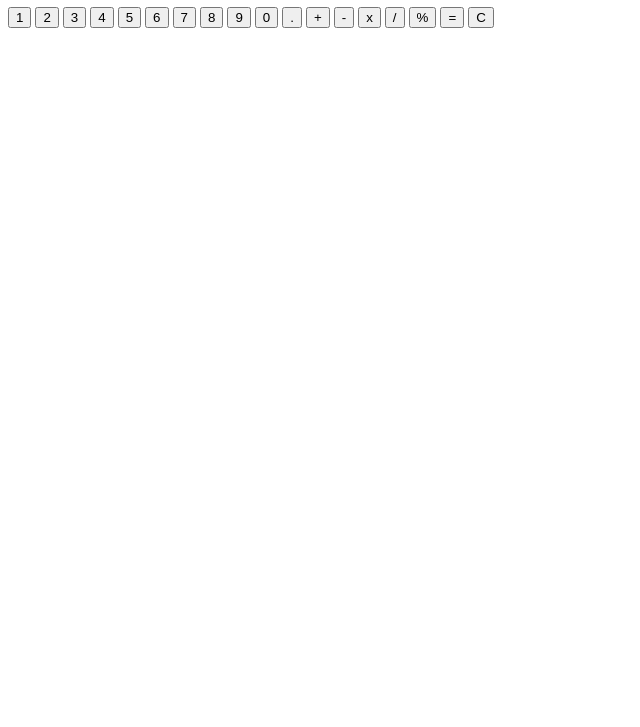
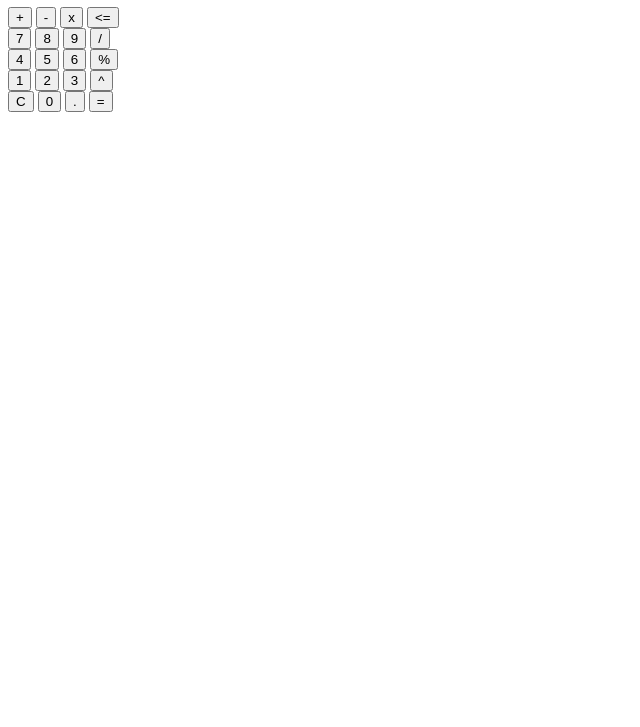
Before and after one commit to lyndonpanton/calculator, a plain HTML site: page index.html in a window 1280 px wide. Shown: the part 73-800 px from the top of the page, without its empty margins (0-640 px from the left). Drawn offline with Linux system fonts and the light colour scheme.

Commit message:
Content: Placed calculator buttons in rows

```diff
--- a/index.html
+++ b/index.html
@@ -18,26 +18,41 @@
         <div id="calculator">
             <p id="calculator-display"></p>
 
-            <button id="calculator-one" class="calculator-digit">1</button>
-            <button id="calculator-one" class="calculator-digit">2</button>
-            <button id="calculator-one" class="calculator-digit">3</button>
-            <button id="calculator-one" class="calculator-digit">4</button>
-            <button id="calculator-one" class="calculator-digit">5</button>
-            <button id="calculator-one" class="calculator-digit">6</button>
-            <button id="calculator-one" class="calculator-digit">7</button>
-            <button id="calculator-one" class="calculator-digit">8</button>
-            <button id="calculator-one" class="calculator-digit">9</button>
-            <button id="calculator-one" class="calculator-digit">0</button>
+            <div id="calculator-buttons">
+                <div id="calculator-row">
+                    <button id="calculator-add" class="calculator-operator">+</button>
+                    <button id="calculator-subtract" class="calculator-operator">-</button>
+                    <button id="calculator-multiply" class="calculator-operator">x</button>
+                    <button id="calculator-back"><=</button>
+                </div>
+                <div id="calculator-row">
+                    <button id="calculator-seven" class="calculator-digit">7</button>
+                    <button id="calculator-eight" class="calculator-digit">8</button>
+                    <button id="calculator-nine" class="calculator-digit">9</button>
+                    <button id="calculator-divide" class="calculator-operator">/</button>
+                </div>
+                <div id="calculator-row">
+                    <button id="calculator-four" class="calculator-digit">4</button>
+                    <button id="calculator-five" class="calculator-digit">5</button>
+                    <button id="calculator-six" class="calculator-digit">6</button>
+                    <button id="calculator-modulo" class="calculator-operator">%</button>
+                </div>
+                <div id="calculator-row">
+                    <button id="calculator-one" class="calculator-digit">1</button>
+                    <button id="calculator-two" class="calculator-digit">2</button>
+                    <button id="calculator-three" class="calculator-digit">3</button>
+                    <button id="idcalculator-power" class="calculator-operator">^</button>
+                </div>
+                <div id="calculator-row">
+                    <button id="calculator-clear">C</button>
+                    <button id="calculator-zero" class="calculator-digit">0</button>
+                    <button id="calculator-decimal">.</button>
+                    <button id="calculator-equals">=</button>
+                </div>
 
-            <button id="calculator-decimal">.</button>
 
-            <button id="calculator-add" class="calculator-operator">+</button>
-            <button id="calculator-subtract" class="calculator-operator">-</button>
-            <button id="calculator-multiply" class="calculator-operator">x</button>
-            <button id="calculator-divide" class="calculator-operator">/</button>
-            <button id="calculator-modulo" class="calculator-operator">%</button>
-            <button id="calculator-equals">=</button>
-            <button id="calculator-clear">C</button>
+
+            </div>
         </div>
     </main>
 
```
